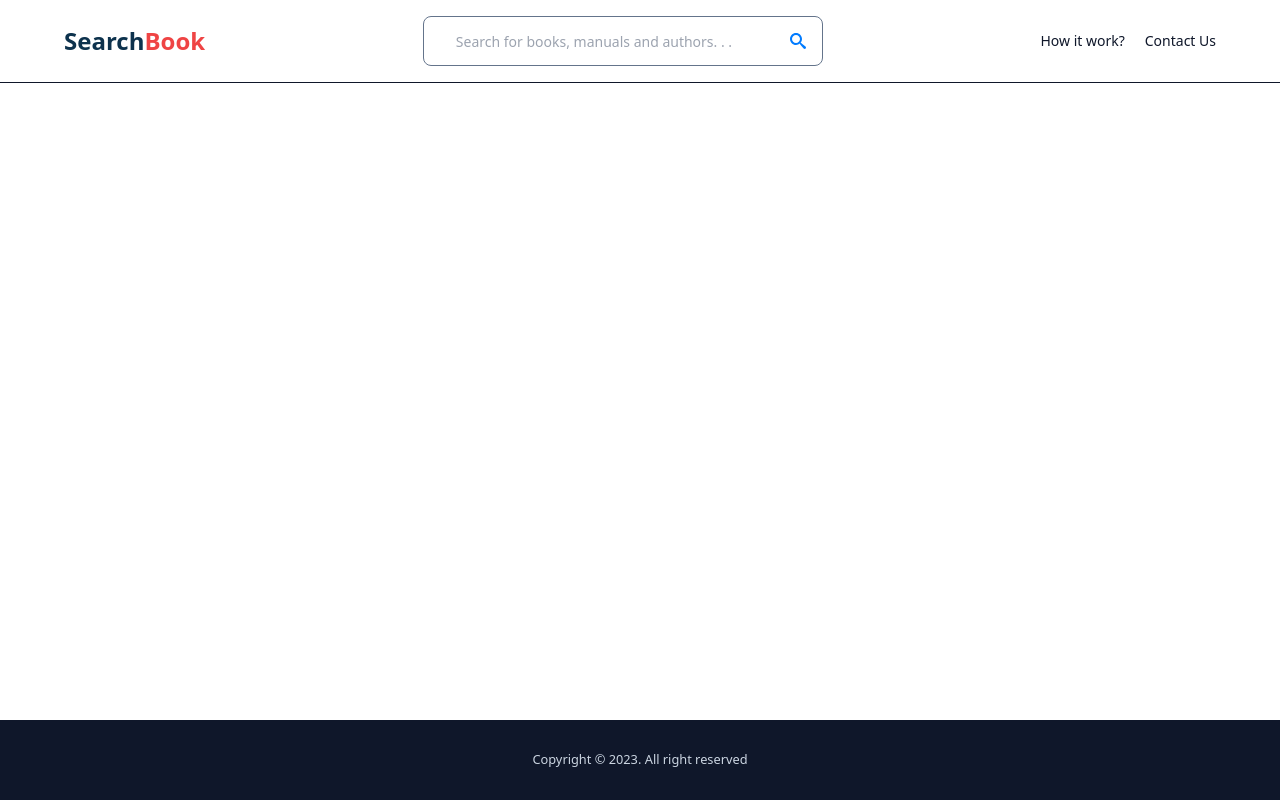
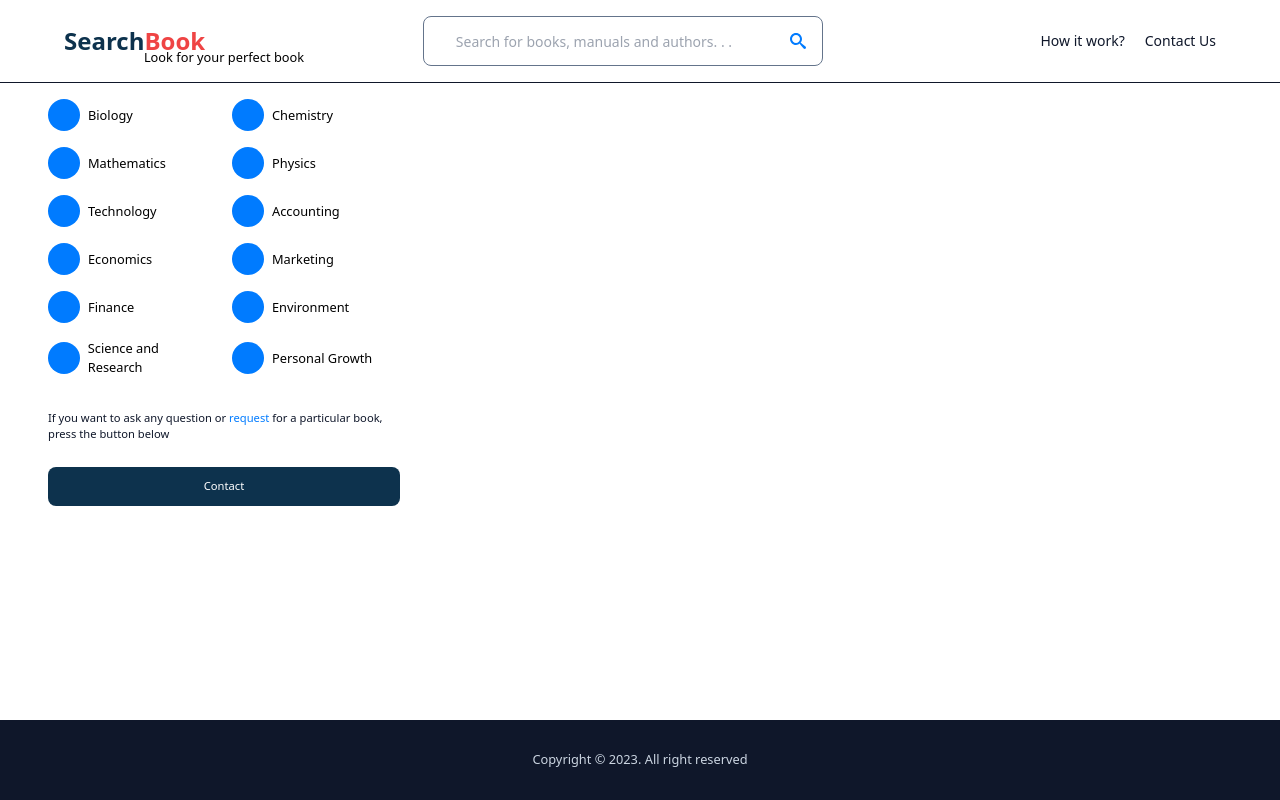
Before and after one commit to mbianou-bradon/search-book-online, a React (Create React App) app: page / in a window 1280 px wide. Built offline with nearby package versions, Linux system fonts and the light colour scheme.

Commit message:
Styled sidemenu

```diff
--- a/src/components/SideBar.tsx
+++ /dev/null
@@ -1,7 +0,0 @@
-
-
-export default function SideBar(){
-    return(
-        <div></div>
-    )
-}
--- a/src/components/sideMenuBar.tsx
+++ b/src/components/SideMenuBar.tsx
@@ -1,16 +1,16 @@
 
 
-export default function sideMenuBar(){
+export default function SideMenuBar(){
 
     return (
-        <div className="sidebar_container">
+        <aside className="sidebar_container w-[35%] p-[3rem]">
 
             <div>
-                <div className="content__filtering">
+                <div className="content__filtering text-[0.8rem] mb-[2rem] text-center">
                     <h2>Look for your perfect book</h2>
                 </div>
                 <div>
-                    <ul className="list__of__different__content">
+                    <ul className="list__of__different__content w-full h-full grid grid-cols-2 gap-4 justify-between flex-wrap [&>*]:flex [&>*]:items-center [&>*]:gap-2 [&>*]:text-[0.8rem] [&>*:hover]:cursor-pointer [&>*:hover]:underline [&>*>div]:w-[2rem] [&>*>div]:h-[2rem] [&>*>div]:bg-primary [&>*>div]:rounded-full">
                         <li>
                             <div className="filter_subject_icon"></div>
                             Biology</li>
@@ -50,13 +50,13 @@ export default function sideMenuBar(){
                     </ul>
                 </div>
 
-                <div className="report">
-                    <p>If you want to ask any question or <span>report</span> about a missing book, press the button below</p>
+                <div className="report text-[0.7rem] text-slate-900 my-[2rem]">
+                    <p>If you want to ask any question or <span className="text-primary">request</span> for a particular book, press the button below</p>
                     <div>
-                        <button>Contact</button>
+                        <button className="my-[1.5rem] bg-primary_dark w-full py-[0.7rem] cursor-pointer transition-all duration-200 ease-linear hover:bg-slate-900 text-white rounded-lg">Contact</button>
                     </div>
                 </div>
             </div>
-        </div>
+        </aside>
     )
 }
--- a/src/pages/Home.tsx
+++ b/src/pages/Home.tsx
@@ -1,5 +1,6 @@
 import Footer from "../components/Footer";
 import Navbar from "../components/Navbar";
+import SideMenuBar from "../components/SideMenuBar";
 
 
 export default function Home(){
@@ -7,9 +8,12 @@ export default function Home(){
     return (
         <div >
             <div className="flex flex-col h-screen">
-                <div className="bg-rose-900 mb-auto">
+                <div >
                     <Navbar/>
                 </div>
+                <main className="mb-auto">
+                    <SideMenuBar/>
+                </main>
                 <Footer/>
             </div>
         </div>
```
